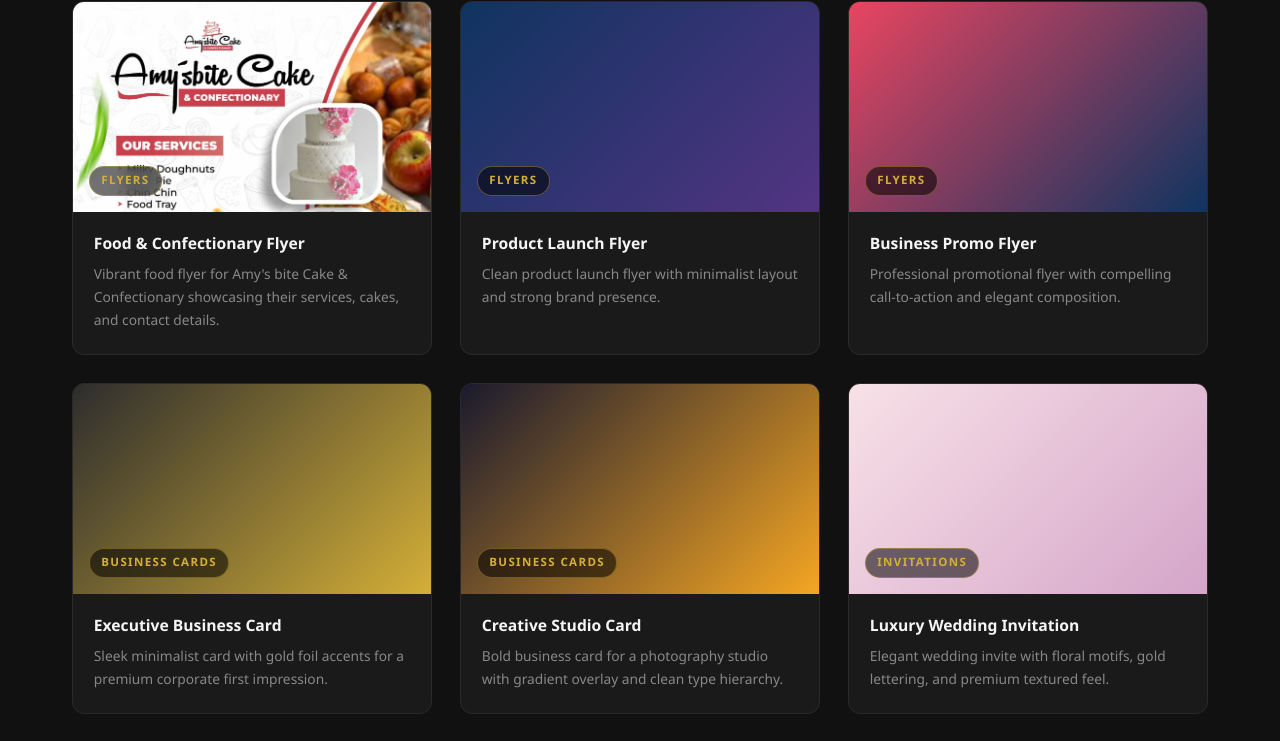
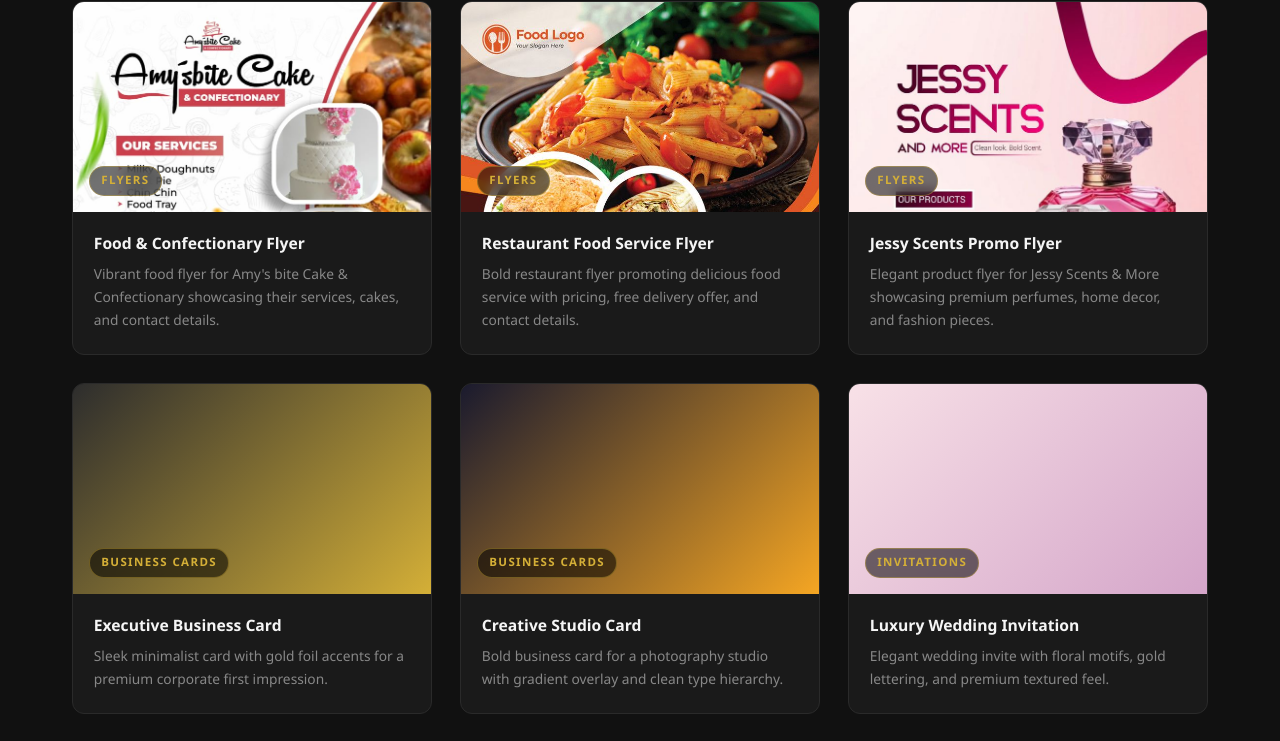
Before and after one commit to Abramadan/kiengxz-portfolio, a React (Vite) app: page / in a window 1280 px wide. Shown: the part 2461-3202 px from the top of the page. Built offline with nearby package versions, Linux system fonts and the light colour scheme.

Commit message:
Add restaurant and scents flyer images to portfolio

```diff
--- a/src/App.jsx
+++ b/src/App.jsx
@@ -1,12 +1,14 @@
 import { useState } from 'react'
 import logoImg from './assets/logo.jpg'
 import foodFlyerImg from './assets/food-flyer.jpg'
+import restaurantFlyerImg from './assets/restaurant-flyer.jpg'
+import scentsFlyerImg from './assets/scents-flyer.jpg'
 import './index.css'
 
 const PORTFOLIO_ITEMS = [
   { id: 1,  category: 'flyers',      title: 'Food & Confectionary Flyer', desc: 'Vibrant food flyer for Amy\'s bite Cake & Confectionary showcasing their services, cakes, and contact details.', image: foodFlyerImg },
-  { id: 2,  category: 'flyers',      title: 'Product Launch Flyer',      desc: 'Clean product launch flyer with minimalist layout and strong brand presence.',                       gradient: 'linear-gradient(135deg,#0f3460 0%,#533483 100%)' },
-  { id: 3,  category: 'flyers',      title: 'Business Promo Flyer',      desc: 'Professional promotional flyer with compelling call-to-action and elegant composition.',              gradient: 'linear-gradient(135deg,#e94560 0%,#0f3460 100%)' },
+  { id: 2,  category: 'flyers',      title: 'Restaurant Food Service Flyer', desc: 'Bold restaurant flyer promoting delicious food service with pricing, free delivery offer, and contact details.', image: restaurantFlyerImg },
+  { id: 3,  category: 'flyers',      title: 'Jessy Scents Promo Flyer',      desc: 'Elegant product flyer for Jessy Scents & More showcasing premium perfumes, home decor, and fashion pieces.',  image: scentsFlyerImg },
   { id: 4,  category: 'cards',       title: 'Executive Business Card',   desc: 'Sleek minimalist card with gold foil accents for a premium corporate first impression.',             gradient: 'linear-gradient(135deg,#2d2d2d 0%,#D4AF37 100%)' },
   { id: 5,  category: 'cards',       title: 'Creative Studio Card',      desc: 'Bold business card for a photography studio with gradient overlay and clean type hierarchy.',        gradient: 'linear-gradient(135deg,#1a1a2e 0%,#f5a623 100%)' },
   { id: 6,  category: 'invitations', title: 'Luxury Wedding Invitation', desc: 'Elegant wedding invite with floral motifs, gold lettering, and premium textured feel.',             gradient: 'linear-gradient(135deg,#f8e1e7 0%,#d4a5c9 100%)' },
```
Also changed, not shown: src/assets/restaurant-flyer.jpg (added), src/assets/scents-flyer.jpg (added).
